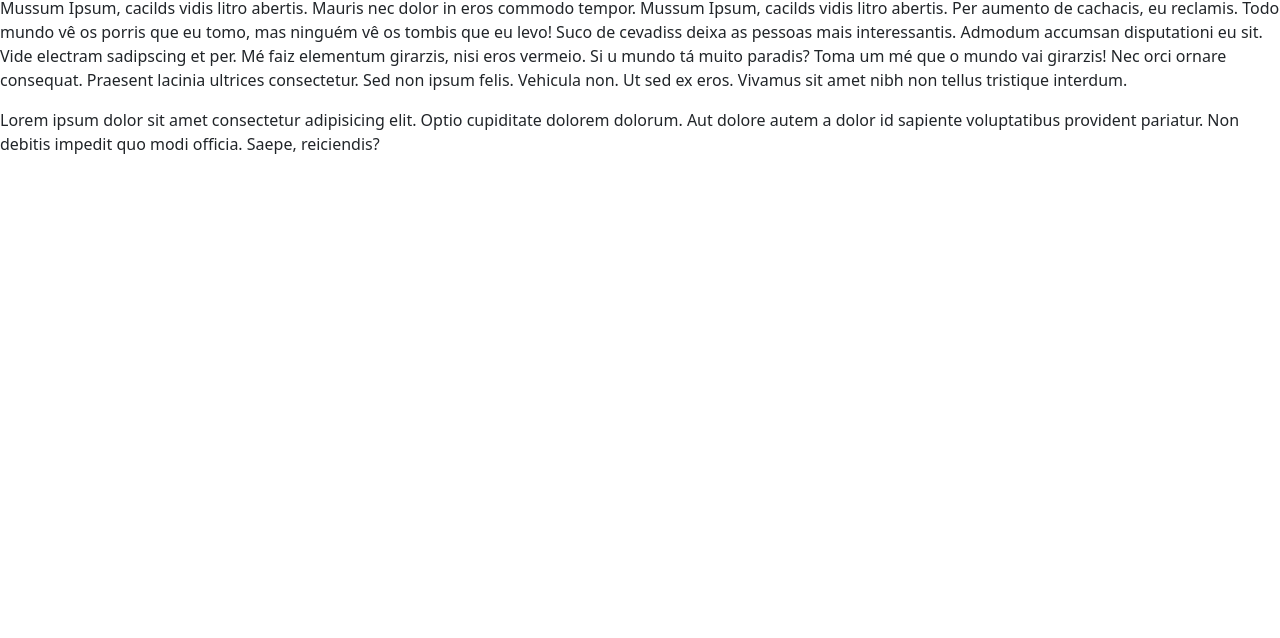
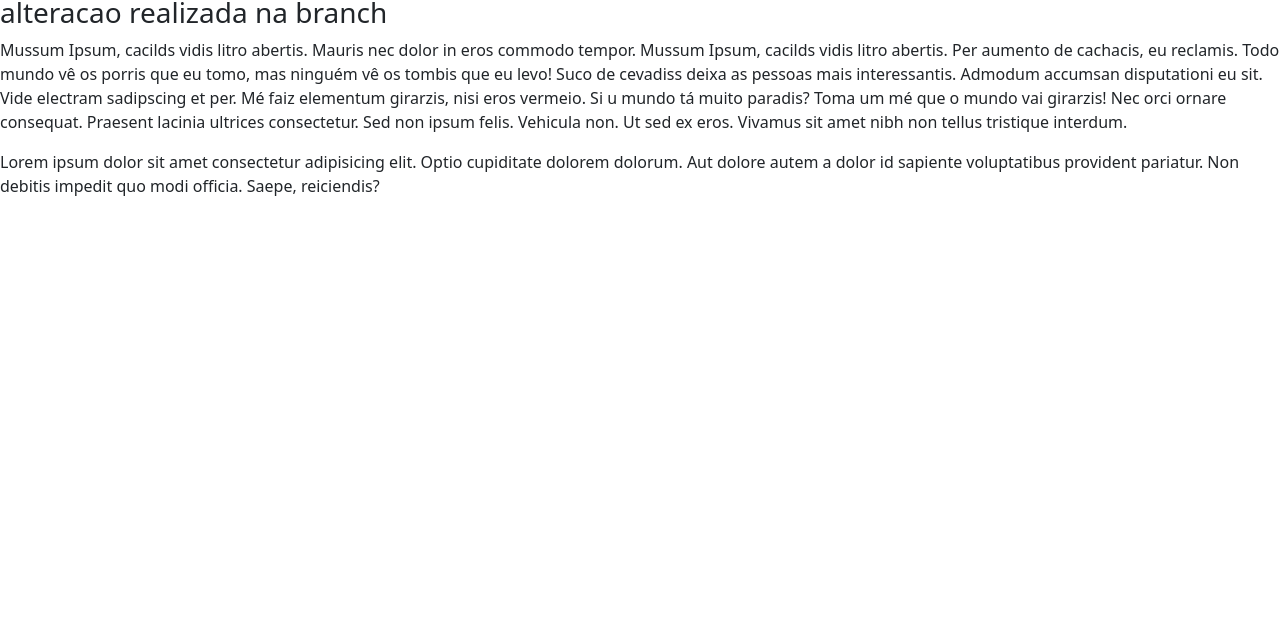
Before and after one commit to albinoafricansql/bootstrap, a plain HTML site: page index.html in a window 1280 px wide. Shown: the part 162-800 px from the top of the page. Drawn offline with nearby package versions, Linux system fonts and the light colour scheme.

Commit message:
alteracao realizada branch

```diff
--- a/index.html
+++ b/index.html
@@ -13,6 +13,7 @@
 
     <h1>minha primeira pagina com bootstrap, Cacildis</h1>
     <h2>minha primeira pagina com bootstrap, Cacildis</h2>
+    <h3>alteracao realizada  na branch</h3>
 
 
     <p>Mussum Ipsum, cacilds vidis litro abertis. Mauris nec dolor in eros commodo tempor. Mussum Ipsum, cacilds vidis litro abertis. Per aumento de cachacis, eu reclamis. Todo mundo vê os porris que eu tomo, mas ninguém vê os tombis que eu levo! Suco de cevadiss deixa as pessoas mais interessantis. Admodum accumsan disputationi eu sit. Vide electram sadipscing et per.
```
